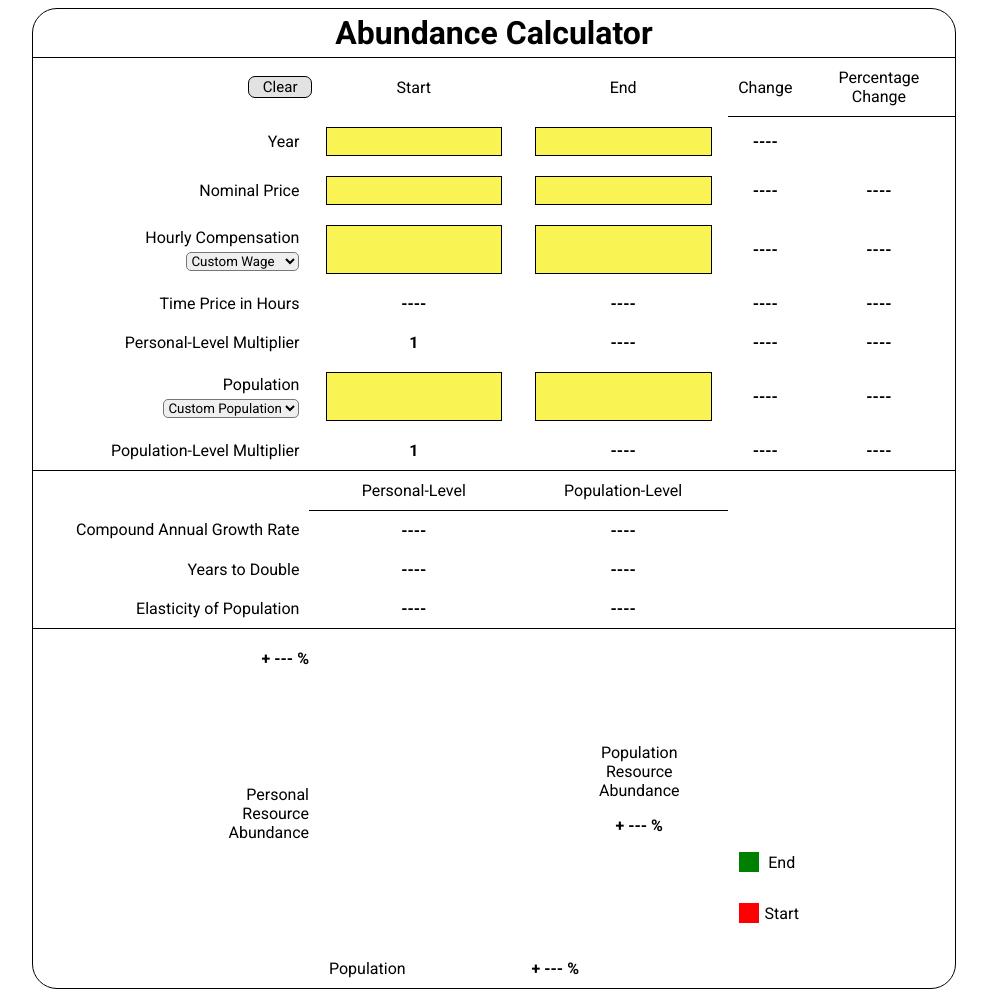
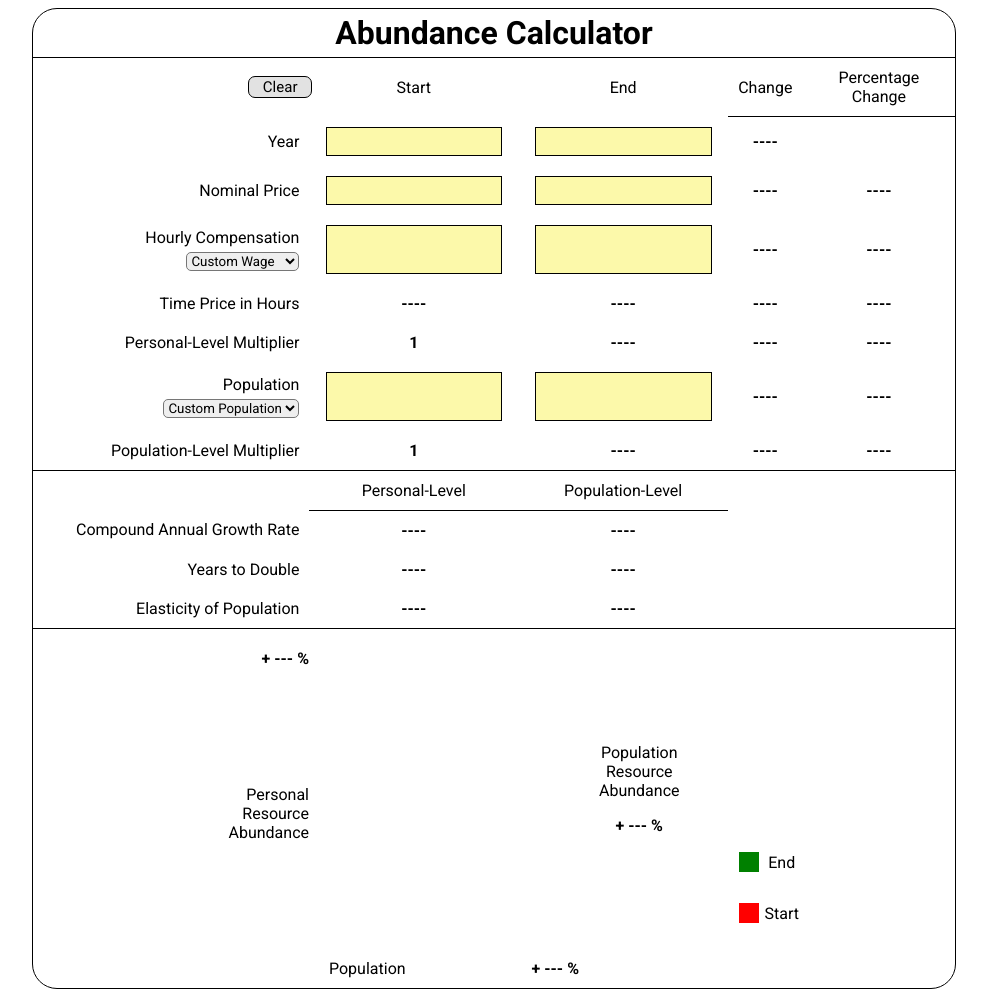
Before and after one commit to caydenpark/super-abundance, a plain HTML site: page index.html in a window 1280 px wide. Shown: the whole page, without its empty margins (146-1133 px from the left). Drawn offline with Linux system fonts and the light colour scheme.

Commit message:
Adjusted weight of bold input/calculations

```diff
--- a/styles/base.css
+++ b/styles/base.css
@@ -74,11 +74,11 @@ tr:nth-child(7) {
 }
 
 input {
-  background-color: rgb(249, 244, 83);
+  background-color: rgba(249, 243, 83, 0.491);
   border: .11rem solid black;
   text-align: center;
   font-size: 17px;
-  font-weight: bold;
+  font-weight: 550;
   width: 90%;
   height: 25px;
 }
@@ -264,5 +264,5 @@ select {
 }
 
 .calculations {
-  font-weight: bold;
+  font-weight: 550;
 }
```
